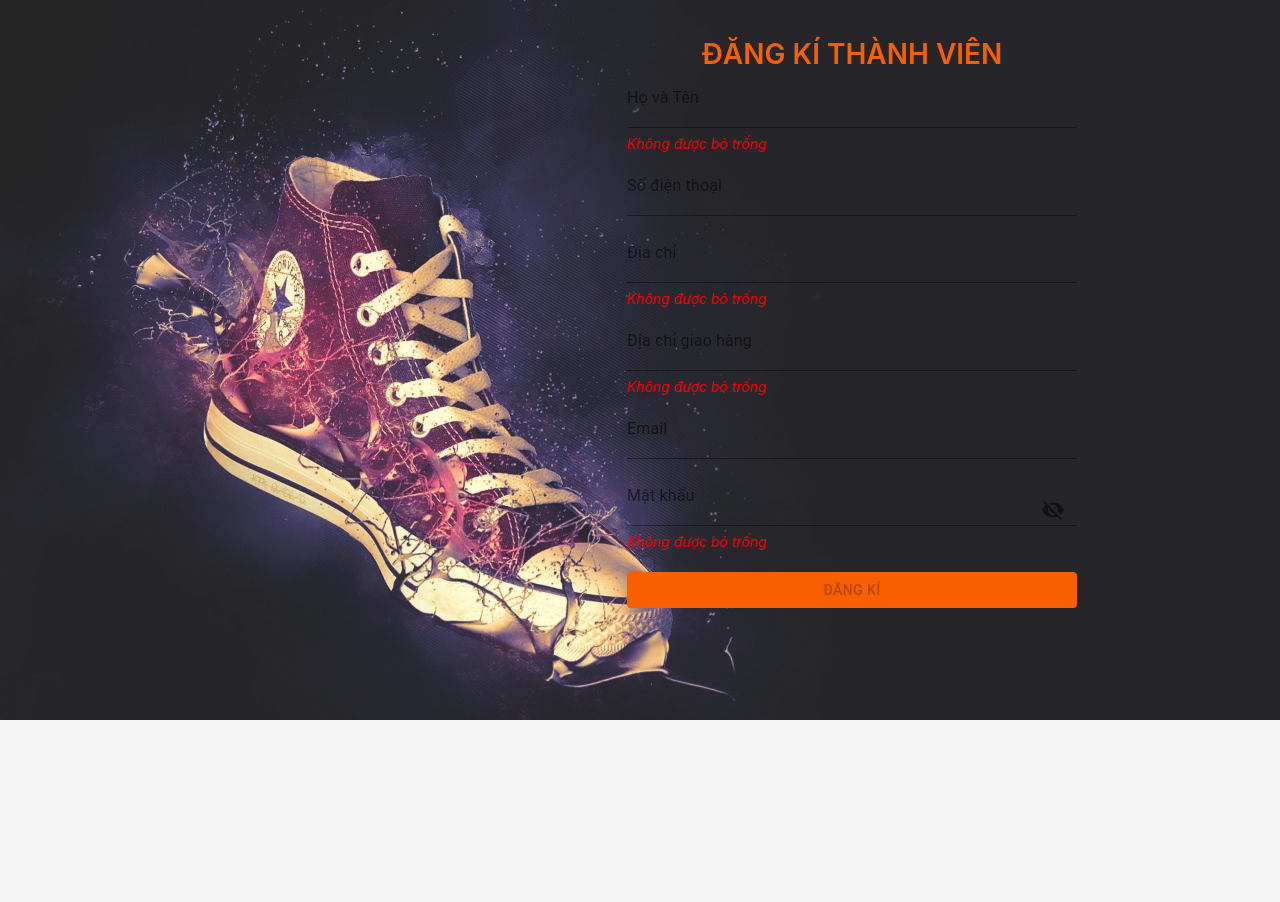
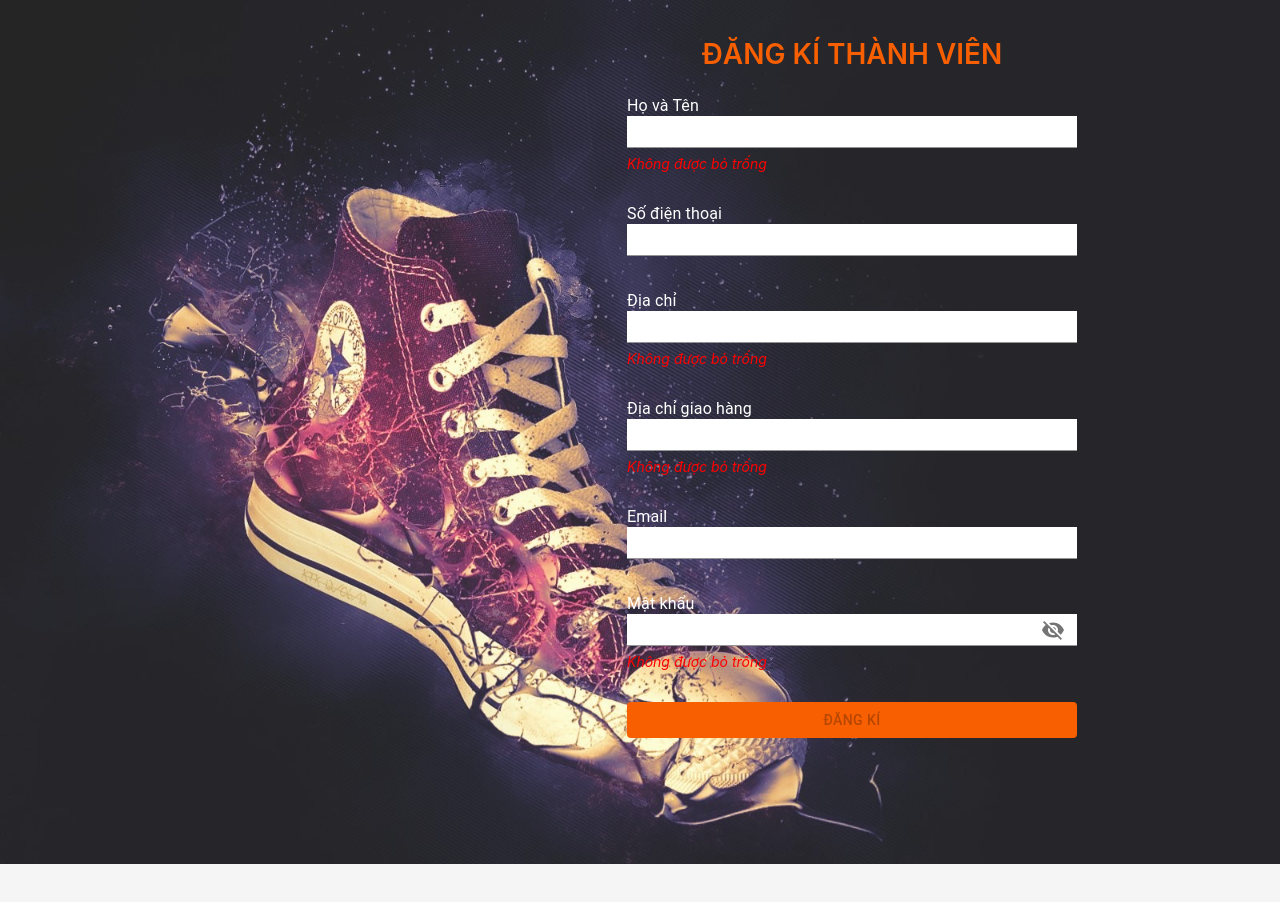
Before and after one commit to c3t-team/c3t-app, a React app: page /sign in a window 1280 px wide. Before the commit the page ends 800 px from the top, so only its background shows below. Built offline with nearby package versions, Linux system fonts and the light colour scheme; no server answers; a web font is replaced by a local one.

Commit message:
fix bug ui

```diff
--- a/src/components/customer/infoCustomer/style.css
+++ b/src/components/customer/infoCustomer/style.css
@@ -2,6 +2,9 @@ label + .MuiInput-formControl {
     margin-top: 30px !important;
 }
 
+.wrap-sign label + .MuiInput-formControl {
+    margin-top: 50px !important;
+}
 .change-infor:hover{
     cursor: pointer;
     color: #000000;
--- a/src/components/login/index.js
+++ b/src/components/login/index.js
@@ -33,8 +33,8 @@ const useStyles = makeStyles(theme => ({
     width: "200px"
   },
   paddingLabel: {
-    paddingBottom: "10px",
-    color: "#fff"
+    color: "#fff",
+    top:"-15px"
   },
   notchedOutline: {
     borderWidth: "1px",
@@ -139,7 +139,7 @@ function Login(props) {
                     setMessageEmail("email không hợp lệ");
                   }
                 }}
-                style={{ color: "#fff" }}
+                style={{ color: "#000", backgroundColor:'#fff' }}
               />
               <label style={{ color: "#F75F00", fontSize: "14px" }}>
                 <i>{messageEmail}</i>
@@ -160,7 +160,7 @@ function Login(props) {
                 value={values.password}
                 name="password"
                 onChange={handleChange("password")}
-                style={{ color: "#fff" }}
+                style={{ color: "#000", backgroundColor:'#fff' }}
                 className={classes.width400}
                 endAdornment={
                   <InputAdornment position="end">
--- a/src/components/login/style.css
+++ b/src/components/login/style.css
@@ -41,9 +41,23 @@
   background-repeat: no-repeat;
 }
 
+.background-sign {
+  background-image: url("../../assets/image/backgroundLogin.jpg");
+  width: 100%;
+  height: 150%;
+  background-size: 120%;
+  opacity: 0.85;
+  position: relative;
+  z-index: -10;
+  background-repeat: no-repeat;
+}
 @media (max-width: 768px) {
   .background {
     display: none !important;
+  }
+  .background-sign{
+    display: none !important;
+
   }
   .conatiner-info {
     position: static;
--- a/src/components/sign/index.js
+++ b/src/components/sign/index.js
@@ -150,8 +150,8 @@ function Sign(props) {
     return true;
   };
   return (
-    <div>
-      <div className="background"> </div>
+    <div className = "wrap-sign">
+      <div className="background-sign"> </div>
       <div className="conatinerParent">
         {redirect && <Redirect to={"/"} />}
         <div className="container-sign">
@@ -176,6 +176,7 @@ function Sign(props) {
                       setName(e.target.value);
                     }}
                     name="name"
+                    style={{ color: "#000", backgroundColor:'#fff' }}
                   />
                   <FormError
                     isHidden={name.length > 0 ? true : false}
@@ -198,6 +199,7 @@ function Sign(props) {
                     }}
                     phone="phone"
                     onBlur={handlePhoneValidation}
+                    style={{ color: "#000", backgroundColor:'#fff' }}
                   />
                   <FormError
                     isHidden={isPhoneValid}
@@ -220,6 +222,7 @@ function Sign(props) {
                       setAddress(e.target.value);
                     }}
                     name="address"
+                    style={{ color: "#000", backgroundColor:'#fff' }}
                   />
                   <FormError
                     isHidden={address.length > 0 ? true : false}
@@ -242,6 +245,7 @@ function Sign(props) {
                       setShipAddress(e.target.value);
                     }}
                     name="shipAddress"
+                    style={{ color: "#000", backgroundColor:'#fff' }}
                   />
                   <FormError
                     isHidden={shipAddress.length > 0 ? true : false}
@@ -266,6 +270,7 @@ function Sign(props) {
                     }}
                     name="email"
                     onBlur={handleEmailValidation}
+                    style={{ color: "#000", backgroundColor:'#fff' }}
                   />
                   <FormError
                     isHidden={isEmailValid}
@@ -282,11 +287,11 @@ function Sign(props) {
                     Mật khẩu
                   </InputLabel>
                   <Input
-                    onChange={onchange}
                     id="adornment-password"
                     type={values.showPassword ? "text" : "password"}
                     value={values.password}
                     onChange={handleChange("password")}
+                    style={{ color: "#000", backgroundColor:'#fff' }}
                     className="width400"
                     name="password"
                     endAdornment={
@@ -316,7 +321,7 @@ function Sign(props) {
                   variant="contained"
                   color="secondary"
                   className="width400"
-                  style={{ backgroundColor: "#F75F00" }}
+                  style={{ backgroundColor: "#F75F00" , marginTop:'10px'}}
                   onClick={() => {
                     props.sign({
                       name,
--- a/src/components/sign/style.css
+++ b/src/components/sign/style.css
@@ -42,6 +42,10 @@
 }
 
 .paddingLabel {
-  padding-bottom: 10px;
-  color: #fff;
+  top: 8px !important;
+  color: #fff !important;
 }
+
+.wrap-sign{
+  height: calc(100vh - 20px);
+}
```
